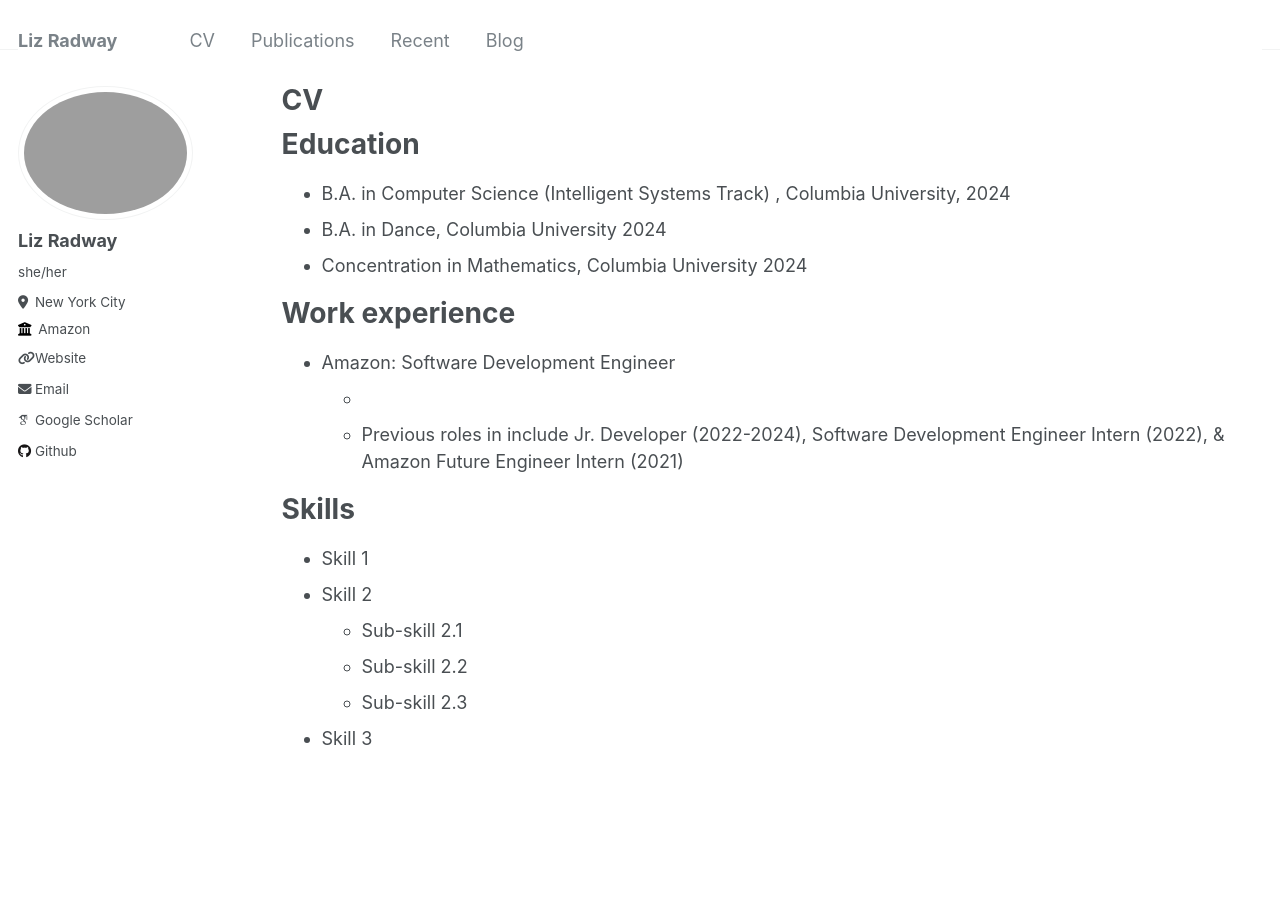
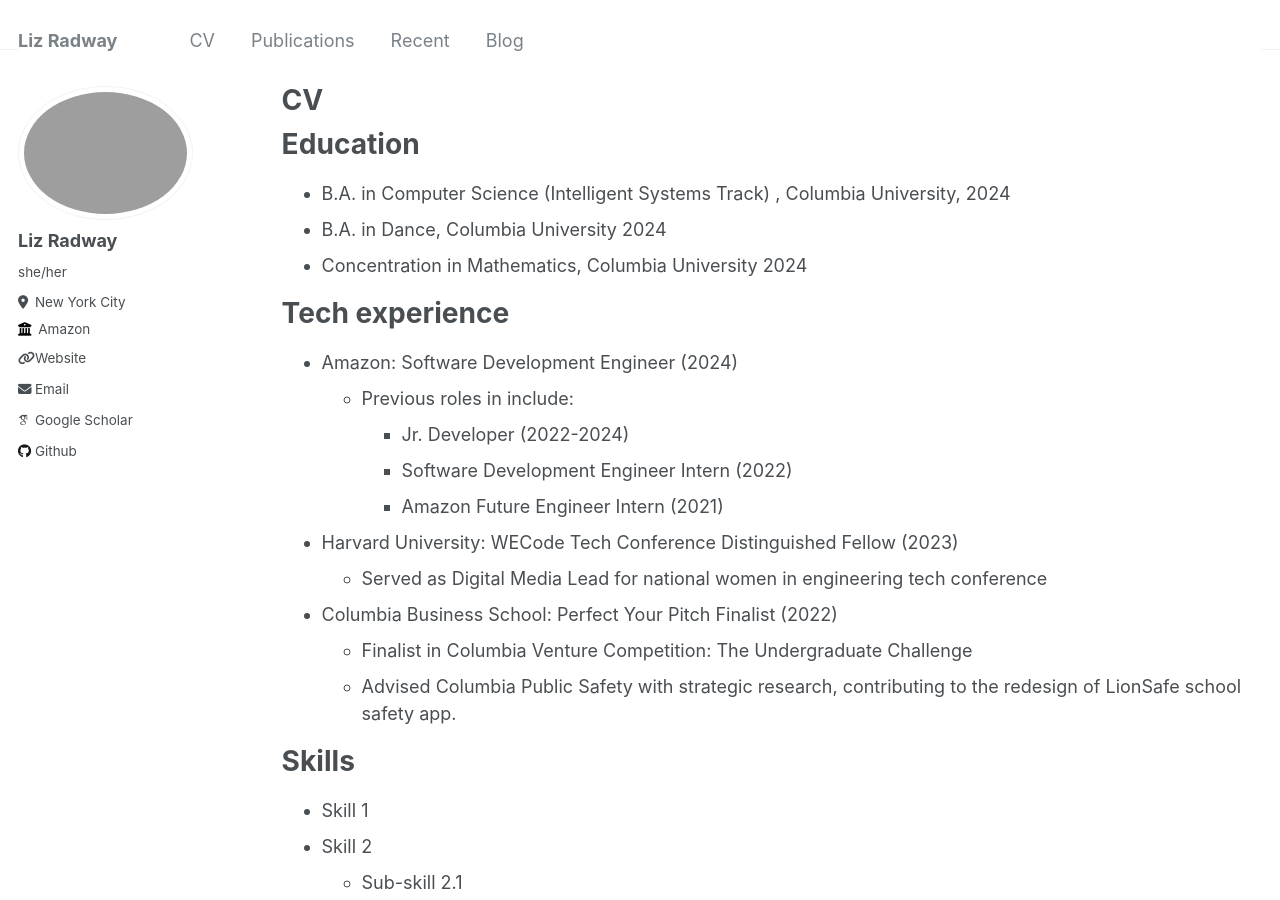
Before and after one commit to lizradway/lizradway.github.io, a Jekyll site: the page built from _pages/cv.md, in a window 1280 px wide and 900 px high. Built offline with Jekyll 4.4.1, drawn with Linux system fonts in a browser that asks for light colours; some web fonts are replaced.

Commit message:
Adding resume

```diff
--- a/_pages/cv.md
+++ b/_pages/cv.md
@@ -15,11 +15,18 @@ Education
 * B.A. in Dance, Columbia University 2024
 * Concentration in Mathematics, Columbia University 2024
 
-Work experience
+Tech experience
 ======
-* Amazon: Software Development Engineer
-  *
-  * Previous roles in include Jr. Developer (2022-2024), Software Development Engineer Intern (2022), & Amazon Future Engineer Intern (2021)
+* Amazon: Software Development Engineer (2024)
+  * Previous roles in include:
+    * Jr. Developer (2022-2024)
+    * Software Development Engineer Intern (2022)
+    * Amazon Future Engineer Intern (2021)
+* Harvard University:   WECode Tech Conference Distinguished Fellow (2023)
+  * Served as Digital Media Lead for national women in engineering tech conference
+* Columbia Business School: Perfect Your Pitch Finalist (2022)
+  * Finalist in Columbia Venture Competition: The Undergraduate Challenge
+  * Advised Columbia Public Safety with strategic research, contributing to the redesign of LionSafe school safety app.
 
 Skills
 ======
```
